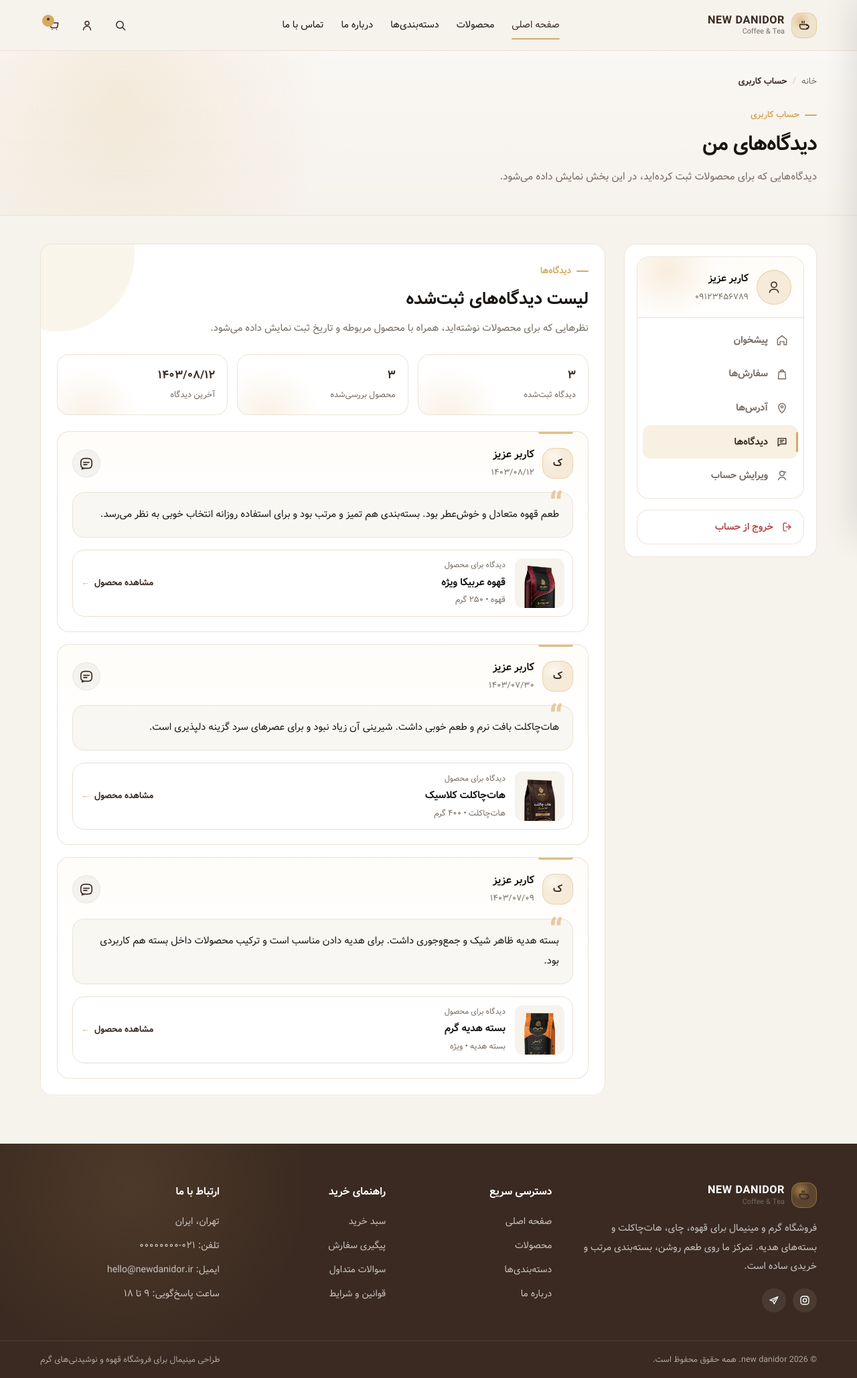
After one commit to mohammd-1819/ecommerce_clone, a Django app: page /profile/comments/ in a window 1280 px wide. The commit adds this page. Shown: the whole page at 67% size. Run offline with Django 5.2, Linux system fonts and the light colour scheme.

Commit message:
create profile comments page

```diff
--- /dev/null
+++ b/accounts/templates/accounts/profile_comments.html
@@ -0,0 +1,223 @@
+{% extends 'base.html' %}
+{% load static %}
+
+{% block title %}دیدگاه‌ها | نام برند{% endblock %}
+
+{% block content %}
+
+<section class="account-hero">
+  <div class="container">
+    {% include 'partials/profile_breadcrumbs.html' %}
+
+    <div class="page-hero-content">
+      <span class="section-eyebrow">حساب کاربری</span>
+      <h1 class="page-title">دیدگاه‌های من</h1>
+      <p class="page-description">
+        دیدگاه‌هایی که برای محصولات ثبت کرده‌اید، در این بخش نمایش داده می‌شود.
+      </p>
+    </div>
+  </div>
+</section>
+
+<section class="account-section">
+  <div class="container">
+    <div class="profile-layout">
+
+      {% include 'partials/profile_sidebar.html' with active_page='comments' %}
+
+      <div class="profile-content">
+        <section class="profile-panel comments-panel">
+
+          <div class="comments-header">
+            <div>
+              <span class="section-eyebrow">دیدگاه‌ها</span>
+              <h2 class="comments-title">لیست دیدگاه‌های ثبت‌شده</h2>
+              <p class="comments-text">
+                نظرهایی که برای محصولات نوشته‌اید، همراه با محصول مربوطه و تاریخ ثبت نمایش داده می‌شود.
+              </p>
+            </div>
+          </div>
+
+          <div class="comments-summary">
+            <div class="comments-summary-item">
+              <span class="comments-summary-number">۳</span>
+              <span class="comments-summary-label">دیدگاه ثبت‌شده</span>
+            </div>
+
+            <div class="comments-summary-item">
+              <span class="comments-summary-number">۳</span>
+              <span class="comments-summary-label">محصول بررسی‌شده</span>
+            </div>
+
+            <div class="comments-summary-item">
+              <span class="comments-summary-number">۱۴۰۳/۰۸/۱۲</span>
+              <span class="comments-summary-label">آخرین دیدگاه</span>
+            </div>
+          </div>
+
+          <div class="comments-list">
+
+            <article class="comment-card">
+              <div class="comment-card-head">
+                <div class="comment-user">
+                  <div class="comment-avatar" aria-hidden="true">ک</div>
+
+                  <div>
+                    <h3 class="comment-user-name">کاربر عزیز</h3>
+                    <time class="comment-date" datetime="2024-11-02">
+                      ۱۴۰۳/۰۸/۱۲
+                    </time>
+                  </div>
+                </div>
+
+                <div class="comment-icon" aria-hidden="true">
+                  <svg width="22" height="22" viewBox="0 0 24 24" fill="none">
+                    <path d="M7.5 10.5h9" stroke="currentColor" stroke-width="1.8" stroke-linecap="round"/>
+                    <path d="M7.5 14h5.5" stroke="currentColor" stroke-width="1.8" stroke-linecap="round"/>
+                    <path d="M5.4 19.2c1.2.55 2.58.8 4.1.8h5c4.35 0 6.5-2.15 6.5-6.5v-3c0-4.35-2.15-6.5-6.5-6.5h-5C5.15 4 3 6.15 3 10.5v3c0 2.42.67 4.17 2.02 5.22.28.22.42.58.35.93l-.35 1.74 1.78-.82c.32-.15.7-.14 1.02.01" stroke="currentColor" stroke-width="1.8" stroke-linecap="round" stroke-linejoin="round"/>
+                  </svg>
+                </div>
+              </div>
+
+              <div class="comment-body">
+                <p class="comment-text">
+                  طعم قهوه متعادل و خوش‌عطر بود. بسته‌بندی هم تمیز و مرتب بود و برای استفاده روزانه انتخاب خوبی به نظر می‌رسد.
+                </p>
+              </div>
+
+              <a class="comment-product-card" href="#">
+                <div class="comment-product-image">
+                  <img src="{% static 'images/product_1.png' %}" alt="بسته قهوه عربیکا ویژه">
+                </div>
+
+                <div class="comment-product-info">
+                  <span class="comment-product-label">دیدگاه برای محصول</span>
+                  <h4 class="comment-product-title">قهوه عربیکا ویژه</h4>
+                  <p class="comment-product-meta">قهوه • ۲۵۰ گرم</p>
+                </div>
+
+                <span class="comment-product-link">
+                  مشاهده محصول
+                </span>
+              </a>
+            </article>
+
+            <article class="comment-card">
+              <div class="comment-card-head">
+                <div class="comment-user">
+                  <div class="comment-avatar" aria-hidden="true">ک</div>
+
+                  <div>
+                    <h3 class="comment-user-name">کاربر عزیز</h3>
+                    <time class="comment-date" datetime="2024-10-21">
+                      ۱۴۰۳/۰۷/۳۰
+                    </time>
+                  </div>
+                </div>
+
+                <div class="comment-icon" aria-hidden="true">
+                  <svg width="22" height="22" viewBox="0 0 24 24" fill="none">
+                    <path d="M7.5 10.5h9" stroke="currentColor" stroke-width="1.8" stroke-linecap="round"/>
+                    <path d="M7.5 14h5.5" stroke="currentColor" stroke-width="1.8" stroke-linecap="round"/>
+                    <path d="M5.4 19.2c1.2.55 2.58.8 4.1.8h5c4.35 0 6.5-2.15 6.5-6.5v-3c0-4.35-2.15-6.5-6.5-6.5h-5C5.15 4 3 6.15 3 10.5v3c0 2.42.67 4.17 2.02 5.22.28.22.42.58.35.93l-.35 1.74 1.78-.82c.32-.15.7-.14 1.02.01" stroke="currentColor" stroke-width="1.8" stroke-linecap="round" stroke-linejoin="round"/>
+                  </svg>
+                </div>
+              </div>
+
+              <div class="comment-body">
+                <p class="comment-text">
+                  هات‌چاکلت بافت نرم و طعم خوبی داشت. شیرینی آن زیاد نبود و برای عصرهای سرد گزینه دلپذیری است.
+                </p>
+              </div>
+
+              <a class="comment-product-card" href="#">
+                <div class="comment-product-image">
+                  <img src="{% static 'images/product_2.png' %}" alt="بسته هات‌چاکلت کلاسیک">
+                </div>
+
+                <div class="comment-product-info">
+                  <span class="comment-product-label">دیدگاه برای محصول</span>
+                  <h4 class="comment-product-title">هات‌چاکلت کلاسیک</h4>
+                  <p class="comment-product-meta">هات‌چاکلت • ۴۰۰ گرم</p>
+                </div>
+
+                <span class="comment-product-link">
+                  مشاهده محصول
+                </span>
+              </a>
+            </article>
+
+            <article class="comment-card">
+              <div class="comment-card-head">
+                <div class="comment-user">
+                  <div class="comment-avatar" aria-hidden="true">ک</div>
+
+                  <div>
+                    <h3 class="comment-user-name">کاربر عزیز</h3>
+                    <time class="comment-date" datetime="2024-09-30">
+                      ۱۴۰۳/۰۷/۰۹
+                    </time>
+                  </div>
+                </div>
+
+                <div class="comment-icon" aria-hidden="true">
+                  <svg width="22" height="22" viewBox="0 0 24 24" fill="none">
+                    <path d="M7.5 10.5h9" stroke="currentColor" stroke-width="1.8" stroke-linecap="round"/>
+                    <path d="M7.5 14h5.5" stroke="currentColor" stroke-width="1.8" stroke-linecap="round"/>
+                    <path d="M5.4 19.2c1.2.55 2.58.8 4.1.8h5c4.35 0 6.5-2.15 6.5-6.5v-3c0-4.35-2.15-6.5-6.5-6.5h-5C5.15 4 3 6.15 3 10.5v3c0 2.42.67 4.17 2.02 5.22.28.22.42.58.35.93l-.35 1.74 1.78-.82c.32-.15.7-.14 1.02.01" stroke="currentColor" stroke-width="1.8" stroke-linecap="round" stroke-linejoin="round"/>
+                  </svg>
+                </div>
+              </div>
+
+              <div class="comment-body">
+                <p class="comment-text">
+                  بسته هدیه ظاهر شیک و جمع‌وجوری داشت. برای هدیه دادن مناسب است و ترکیب محصولات داخل بسته هم کاربردی بود.
+                </p>
+              </div>
+
+              <a class="comment-product-card" href="#">
+                <div class="comment-product-image">
+                  <img src="{% static 'images/product_3.png' %}" alt="بسته هدیه قهوه و هات‌چاکلت">
+                </div>
+
+                <div class="comment-product-info">
+                  <span class="comment-product-label">دیدگاه برای محصول</span>
+                  <h4 class="comment-product-title">بسته هدیه گرم</h4>
+                  <p class="comment-product-meta">بسته هدیه • ویژه</p>
+                </div>
+
+                <span class="comment-product-link">
+                  مشاهده محصول
+                </span>
+              </a>
+            </article>
+
+          </div>
+
+          <div class="empty-state comments-empty hidden">
+            <div class="empty-state-icon" aria-hidden="true">
+              <svg width="28" height="28" viewBox="0 0 24 24" fill="none">
+                <path d="M7.5 10.5h9" stroke="currentColor" stroke-width="1.8" stroke-linecap="round"/>
+                <path d="M7.5 14h5.5" stroke="currentColor" stroke-width="1.8" stroke-linecap="round"/>
+                <path d="M5.4 19.2c1.2.55 2.58.8 4.1.8h5c4.35 0 6.5-2.15 6.5-6.5v-3c0-4.35-2.15-6.5-6.5-6.5h-5C5.15 4 3 6.15 3 10.5v3c0 2.42.67 4.17 2.02 5.22.28.22.42.58.35.93l-.35 1.74 1.78-.82c.32-.15.7-.14 1.02.01" stroke="currentColor" stroke-width="1.8" stroke-linecap="round" stroke-linejoin="round"/>
+              </svg>
+            </div>
+
+            <h3 class="empty-state-title">هنوز دیدگاهی ثبت نکرده‌اید</h3>
+            <p class="empty-state-text">
+              بعد از ثبت نظر برای محصولات، دیدگاه‌های شما در این بخش نمایش داده می‌شود.
+            </p>
+
+            <a class="btn btn-primary" href="#">
+              مشاهده محصولات
+            </a>
+          </div>
+
+        </section>
+      </div>
+
+    </div>
+  </div>
+</section>
+
+{% endblock %}
--- a/accounts/urls.py
+++ b/accounts/urls.py
@@ -1,5 +1,5 @@
 from django.urls import path
-from .views import ProfileDashboardView, ProfileOrdersView, ProfileAddressView
+from .views import ProfileDashboardView, ProfileOrdersView, ProfileAddressView, ProfileCommentsView
 
 app_name = 'accounts'
 
@@ -8,4 +8,5 @@ urlpatterns = [
     path('dashboard/', ProfileDashboardView.as_view(), name='profile-dashboard'),
     path('orders/', ProfileOrdersView.as_view(), name='profile-orders'),
     path('address/', ProfileAddressView.as_view(), name='profile-address'),
+    path('comments/', ProfileCommentsView.as_view(), name='profile-comments'),
 ]
--- a/accounts/views.py
+++ b/accounts/views.py
@@ -23,3 +23,10 @@ class ProfileAddressView(View):
 
     def get(self, request):
         return render(request, self.template_name)
+
+
+class ProfileCommentsView(View):
+    template_name = 'accounts/profile_comments.html'
+
+    def get(self, request):
+        return render(request, self.template_name)
--- a/statics/css/main.css
+++ b/statics/css/main.css
@@ -3170,6 +3170,424 @@ body.address-modal-open {
 
 
 /* =========================================================
+   Account Comments Page
+========================================================= */
+
+.comments-panel {
+  position: relative;
+  overflow: hidden;
+}
+
+.comments-panel::before {
+  content: "";
+  position: absolute;
+  top: -100px;
+  left: -90px;
+  width: 230px;
+  height: 230px;
+  border-radius: 50%;
+  background: rgba(var(--accent-rgb), 0.12);
+  pointer-events: none;
+}
+
+.comments-header {
+  position: relative;
+  z-index: 1;
+  margin-bottom: 24px;
+}
+
+.comments-title {
+  margin: 0;
+  color: var(--color-text);
+  font-size: clamp(1.35rem, 2vw, 1.75rem);
+  font-weight: 700;
+  line-height: 1.5;
+}
+
+.comments-text {
+  max-width: 610px;
+  margin: 10px 0 0;
+  color: var(--color-muted);
+  font-size: 0.92rem;
+  line-height: 2;
+}
+
+.comments-summary {
+  position: relative;
+  z-index: 1;
+  display: grid;
+  grid-template-columns: repeat(3, 1fr);
+  gap: 14px;
+  margin-bottom: 24px;
+}
+
+.comments-summary-item {
+  min-height: 88px;
+  padding: 18px;
+  border-radius: var(--radius-md);
+  background:
+    radial-gradient(circle at 18% 105%, rgba(var(--accent-rgb), 0.16), transparent 34%),
+    var(--color-surface);
+  border: 1px solid rgba(232, 222, 210, 0.82);
+}
+
+.comments-summary-number {
+  display: block;
+  margin-bottom: 4px;
+  color: var(--color-primary);
+  font-size: 1.05rem;
+  font-weight: 700;
+  line-height: 1.5;
+}
+
+.comments-summary-label {
+  display: block;
+  color: var(--color-muted);
+  font-size: 0.78rem;
+}
+
+.comments-list {
+  position: relative;
+  z-index: 1;
+  display: grid;
+  gap: 18px;
+}
+
+.comment-card {
+  position: relative;
+  overflow: hidden;
+  padding: 22px;
+  border-radius: var(--radius-md);
+  background:
+    linear-gradient(180deg, rgba(255, 252, 248, 0.94), var(--color-surface) 44%);
+  border: 1px solid rgba(232, 222, 210, 0.86);
+  box-shadow: 0 1px 0 rgba(255, 255, 255, 0.72);
+  transition:
+    transform var(--transition),
+    border-color var(--transition),
+    box-shadow var(--transition);
+}
+
+.comment-card:hover {
+  transform: translateY(-4px);
+  border-color: rgba(var(--accent-rgb), 0.55);
+  box-shadow: var(--shadow-card);
+}
+
+.comment-card::after {
+  content: "";
+  position: absolute;
+  top: 0;
+  right: 22px;
+  width: 52px;
+  height: 3px;
+  border-radius: 0 0 var(--radius-pill) var(--radius-pill);
+  background: var(--color-accent);
+  opacity: 0.75;
+}
+
+.comment-card-head {
+  display: flex;
+  align-items: center;
+  justify-content: space-between;
+  gap: 18px;
+  margin-bottom: 18px;
+}
+
+.comment-user {
+  display: flex;
+  align-items: center;
+  gap: 12px;
+  min-width: 0;
+}
+
+.comment-avatar {
+  flex: 0 0 auto;
+  display: grid;
+  place-items: center;
+  width: 46px;
+  height: 46px;
+  border-radius: 17px;
+  color: var(--color-primary);
+  background:
+    radial-gradient(circle at 35% 28%, rgba(255, 255, 255, 0.58), transparent 42%),
+    rgba(var(--accent-rgb), 0.22);
+  border: 1px solid rgba(var(--accent-rgb), 0.36);
+  font-size: 0.95rem;
+  font-weight: 700;
+}
+
+.comment-user-name {
+  margin: 0;
+  color: var(--color-text);
+  font-size: 0.98rem;
+  font-weight: 700;
+  line-height: 1.6;
+}
+
+.comment-date {
+  display: block;
+  margin-top: 2px;
+  color: var(--color-muted);
+  font-size: 0.78rem;
+}
+
+.comment-icon {
+  flex: 0 0 auto;
+  display: grid;
+  place-items: center;
+  width: 42px;
+  height: 42px;
+  border-radius: var(--radius-pill);
+  color: var(--color-primary);
+  background: rgba(var(--primary-rgb), 0.05);
+  border: 1px solid rgba(var(--primary-rgb), 0.07);
+}
+
+.comment-body {
+  position: relative;
+  margin-bottom: 18px;
+  padding: 18px 20px;
+  border-radius: var(--radius-md);
+  background: rgba(246, 242, 236, 0.62);
+  border: 1px solid rgba(232, 222, 210, 0.78);
+}
+
+.comment-body::before {
+  content: "“";
+  position: absolute;
+  top: -4px;
+  right: 14px;
+  color: rgba(var(--accent-rgb), 0.55);
+  font-size: 3.2rem;
+  font-weight: 700;
+  line-height: 1;
+  pointer-events: none;
+}
+
+.comment-text {
+  position: relative;
+  z-index: 1;
+  margin: 0;
+  color: var(--color-text);
+  font-size: 0.92rem;
+  line-height: 2.05;
+}
+
+.comment-product-card {
+  display: grid;
+  grid-template-columns: 74px 1fr auto;
+  align-items: center;
+  gap: 14px;
+  padding: 12px;
+  border-radius: var(--radius-md);
+  background: var(--color-surface);
+  border: 1px solid var(--color-border);
+  transition:
+    transform var(--transition),
+    border-color var(--transition),
+    background-color var(--transition);
+}
+
+.comment-product-card:hover {
+  transform: translateY(-2px);
+  border-color: rgba(var(--accent-rgb), 0.58);
+  background: #FFFCF8;
+}
+
+.comment-product-image {
+  display: grid;
+  place-items: center;
+  width: 74px;
+  height: 74px;
+  border-radius: var(--radius-sm);
+  background:
+    radial-gradient(circle at 50% 58%, rgba(var(--accent-rgb), 0.18), transparent 42%),
+    var(--color-bg);
+  overflow: hidden;
+}
+
+.comment-product-image img {
+  width: 82%;
+  height: 82%;
+  object-fit: contain;
+  transition: transform var(--transition);
+}
+
+.comment-product-card:hover .comment-product-image img {
+  transform: scale(1.05) translateY(-1px);
+}
+
+.comment-product-info {
+  min-width: 0;
+}
+
+.comment-product-label {
+  display: block;
+  margin-bottom: 2px;
+  color: var(--color-muted);
+  font-size: 0.72rem;
+}
+
+.comment-product-title {
+  margin: 0;
+  color: var(--color-text);
+  font-size: 0.94rem;
+  font-weight: 700;
+  line-height: 1.7;
+}
+
+.comment-product-meta {
+  margin: 2px 0 0;
+  color: var(--color-muted);
+  font-size: 0.76rem;
+}
+
+.comment-product-link {
+  display: inline-flex;
+  align-items: center;
+  gap: 7px;
+  color: var(--color-primary);
+  font-size: 0.82rem;
+  font-weight: 700;
+  white-space: nowrap;
+}
+
+.comment-product-link::after {
+  content: "←";
+  color: var(--color-accent);
+  transition: transform var(--transition);
+}
+
+.comment-product-card:hover .comment-product-link::after {
+  transform: translateX(-4px);
+}
+
+.comments-empty {
+  position: relative;
+  z-index: 1;
+  margin-top: 4px;
+}
+
+
+/* =========================================================
+   Account Comments Responsive
+========================================================= */
+
+@media (max-width: 992px) {
+  .comments-summary {
+    grid-template-columns: 1fr;
+  }
+
+  .comment-product-card {
+    grid-template-columns: 68px 1fr;
+  }
+
+  .comment-product-link {
+    grid-column: 2;
+    width: fit-content;
+  }
+}
+
+@media (max-width: 768px) {
+  .comments-header {
+    margin-bottom: 20px;
+  }
+
+  .comments-summary {
+    gap: 10px;
+    margin-bottom: 20px;
+  }
+
+  .comments-summary-item {
+    min-height: auto;
+    padding: 15px 16px;
+  }
+
+  .comment-card {
+    padding: 18px;
+  }
+
+  .comment-card-head {
+    align-items: flex-start;
+  }
+
+  .comment-icon {
+    width: 38px;
+    height: 38px;
+  }
+
+  .comment-body {
+    padding: 16px;
+  }
+
+  .comment-product-card {
+    grid-template-columns: 64px 1fr;
+    gap: 12px;
+  }
+
+  .comment-product-image {
+    width: 64px;
+    height: 64px;
+  }
+}
+
+@media (max-width: 480px) {
+  .comment-card {
+    padding: 16px;
+  }
+
+  .comment-card-head {
+    gap: 12px;
+  }
+
+  .comment-avatar {
+    width: 42px;
+    height: 42px;
+    border-radius: 15px;
+  }
+
+  .comment-icon {
+    display: none;
+  }
+
+  .comment-text {
+    font-size: 0.86rem;
+  }
+
+  .comment-product-card {
+    grid-template-columns: 1fr;
+    padding: 14px;
+  }
+
+  .comment-product-image {
+    width: 100%;
+    height: 120px;
+  }
+
+  .comment-product-image img {
+    width: auto;
+    max-width: 120px;
+    height: 86%;
+  }
+
+  .comment-product-link {
+    grid-column: auto;
+  }
+}
+
+@media (prefers-reduced-motion: reduce) {
+  .comment-card,
+  .comment-product-card,
+  .comment-product-image img,
+  .comment-product-link::after {
+    transition: none;
+  }
+}
+
+
+
+/* =========================================================
    19. Contact / About Inner Pages
 ========================================================= */
 
--- a/templates/partials/profile_sidebar.html
+++ b/templates/partials/profile_sidebar.html
@@ -44,7 +44,7 @@
         <span>آدرس‌ها</span>
       </a>
 
-      <a class="profile-menu-link {% if active_page == 'reviews' %}is-active{% endif %}" href="#">
+      <a class="profile-menu-link {% if active_page == 'comments' %}is-active{% endif %}" href="#">
         <span class="profile-menu-icon" aria-hidden="true">
           <svg width="20" height="20" viewBox="0 0 24 24" fill="none">
             <path d="M5 5.5H19V15.5H9L5 19.25V5.5Z" stroke="currentColor" stroke-width="1.7" stroke-linejoin="round"/>
```
